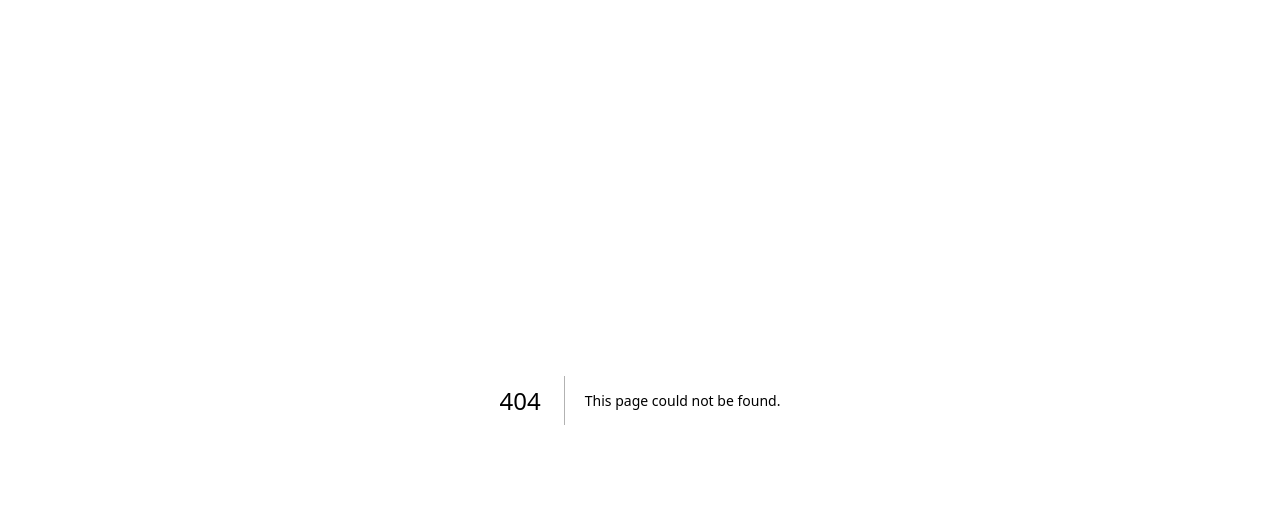
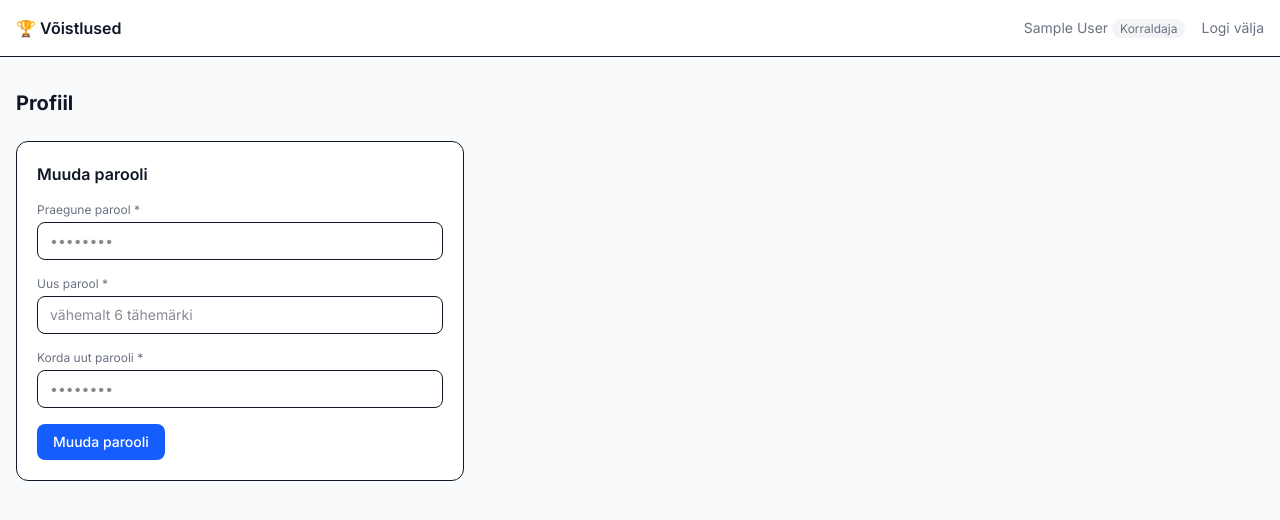
Before and after one commit to SiimVa/tulemuste-haldus, a Next.js app: page /dashboard/profile in a window 1280 px wide. Before the commit this address had no page. Shown: the top 520 px of the page. Built offline with nearby package versions, Linux system fonts and the light colour scheme; no server answers; sample sign-in values are in the browser's storage.

Commit message:
Add password change: self-service profile page + admin reset

```diff
--- a/package.json
+++ b/package.json
@@ -4,9 +4,8 @@
   "private": true,
   "scripts": {
     "dev": "next dev",
-    "build": "prisma generate && next build",
+    "build": "next build",
     "start": "next start",
-    "start:prod": "prisma migrate deploy && next start",
     "lint": "next lint"
   },
   "dependencies": {
--- a/src/app/api/users/[id]/route.ts
+++ b/src/app/api/users/[id]/route.ts
@@ -1,6 +1,23 @@
 import { NextResponse } from "next/server"
 import { auth } from "@/lib/auth"
 import { prisma } from "@/lib/prisma"
+import bcrypt from "bcryptjs"
+
+// Admin: lähtesta teise kasutaja parool
+export async function PATCH(req: Request, { params }: { params: Promise<{ id: string }> }) {
+  const session = await auth()
+  if (session?.user?.role !== "ADMIN") return NextResponse.json({ error: "Forbidden" }, { status: 403 })
+
+  const { id } = await params
+  const { password } = await req.json()
+  if (!password || password.length < 6) {
+    return NextResponse.json({ error: "Parool peab olema vähemalt 6 tähemärki" }, { status: 400 })
+  }
+
+  const passwordHash = await bcrypt.hash(password, 12)
+  await prisma.user.update({ where: { id }, data: { passwordHash } })
+  return NextResponse.json({ ok: true })
+}
 
 export async function DELETE(_req: Request, { params }: { params: Promise<{ id: string }> }) {
   const session = await auth()
--- /dev/null
+++ b/src/app/api/users/me/password/route.ts
@@ -0,0 +1,28 @@
+import { NextResponse } from "next/server"
+import { auth } from "@/lib/auth"
+import { prisma } from "@/lib/prisma"
+import bcrypt from "bcryptjs"
+
+// Oma parooli muutmine (vajab praeguse parooli kinnitust)
+export async function POST(req: Request) {
+  const session = await auth()
+  if (!session?.user?.id) return NextResponse.json({ error: "Unauthorized" }, { status: 401 })
+
+  const { currentPassword, newPassword } = await req.json()
+  if (!currentPassword || !newPassword) {
+    return NextResponse.json({ error: "Kõik väljad on kohustuslikud" }, { status: 400 })
+  }
+  if (newPassword.length < 6) {
+    return NextResponse.json({ error: "Uus parool peab olema vähemalt 6 tähemärki" }, { status: 400 })
+  }
+
+  const user = await prisma.user.findUnique({ where: { id: session.user.id } })
+  if (!user) return NextResponse.json({ error: "Kasutajat ei leitud" }, { status: 404 })
+
+  const valid = await bcrypt.compare(currentPassword, user.passwordHash)
+  if (!valid) return NextResponse.json({ error: "Praegune parool on vale" }, { status: 400 })
+
+  const passwordHash = await bcrypt.hash(newPassword, 12)
+  await prisma.user.update({ where: { id: user.id }, data: { passwordHash } })
+  return NextResponse.json({ ok: true })
+}
--- a/src/app/dashboard/layout.tsx
+++ b/src/app/dashboard/layout.tsx
@@ -20,12 +20,12 @@ export default async function DashboardLayout({ children }: { children: React.Re
                 Kasutajad
               </Link>
             )}
-            <span className="text-sm text-gray-500">
+            <Link href="/dashboard/profile" className="text-sm text-gray-500 hover:text-blue-600">
               {session.user.name}{" "}
               <span className="text-xs bg-gray-100 px-2 py-0.5 rounded-full">
                 {session.user.role === "ADMIN" ? "Admin" : "Korraldaja"}
               </span>
-            </span>
+            </Link>
             <SignOutButton />
           </div>
         </div>
--- /dev/null
+++ b/src/app/dashboard/profile/page.tsx
@@ -0,0 +1,91 @@
+"use client"
+
+import { useState } from "react"
+
+export default function ProfilePage() {
+  const [currentPassword, setCurrentPassword] = useState("")
+  const [newPassword, setNewPassword] = useState("")
+  const [confirmPassword, setConfirmPassword] = useState("")
+  const [saving, setSaving] = useState(false)
+  const [error, setError] = useState("")
+  const [success, setSuccess] = useState(false)
+
+  async function handleSubmit(e: React.FormEvent) {
+    e.preventDefault()
+    setError("")
+    setSuccess(false)
+
+    if (newPassword !== confirmPassword) {
+      setError("Uued paroolid ei kattu")
+      return
+    }
+    if (newPassword.length < 6) {
+      setError("Uus parool peab olema vähemalt 6 tähemärki")
+      return
+    }
+
+    setSaving(true)
+    try {
+      const res = await fetch("/api/users/me/password", {
+        method: "POST",
+        headers: { "Content-Type": "application/json" },
+        body: JSON.stringify({ currentPassword, newPassword }),
+      })
+      const data = await res.json().catch(() => ({}))
+      if (res.ok) {
+        setSuccess(true)
+        setCurrentPassword("")
+        setNewPassword("")
+        setConfirmPassword("")
+      } else {
+        setError(data.error ?? "Viga parooli muutmisel")
+      }
+    } catch {
+      setError("Serveri viga")
+    }
+    setSaving(false)
+  }
+
+  return (
+    <div className="max-w-md">
+      <h1 className="text-xl font-bold text-gray-900 mb-6">Profiil</h1>
+
+      <form onSubmit={handleSubmit} className="bg-white border rounded-xl p-5 space-y-4">
+        <h3 className="font-semibold text-gray-900">Muuda parooli</h3>
+
+        <div>
+          <label className="text-xs text-gray-500 mb-1 block">Praegune parool *</label>
+          <input type="password" required value={currentPassword}
+            onChange={e => setCurrentPassword(e.target.value)}
+            autoComplete="current-password"
+            placeholder="••••••••"
+            className="w-full px-3 py-2 border rounded-lg text-sm focus:outline-none focus:ring-2 focus:ring-blue-500" />
+        </div>
+        <div>
+          <label className="text-xs text-gray-500 mb-1 block">Uus parool *</label>
+          <input type="password" required value={newPassword}
+            onChange={e => setNewPassword(e.target.value)}
+            autoComplete="new-password"
+            placeholder="vähemalt 6 tähemärki"
+            className="w-full px-3 py-2 border rounded-lg text-sm focus:outline-none focus:ring-2 focus:ring-blue-500" />
+        </div>
+        <div>
+          <label className="text-xs text-gray-500 mb-1 block">Korda uut parooli *</label>
+          <input type="password" required value={confirmPassword}
+            onChange={e => setConfirmPassword(e.target.value)}
+            autoComplete="new-password"
+            placeholder="••••••••"
+            className="w-full px-3 py-2 border rounded-lg text-sm focus:outline-none focus:ring-2 focus:ring-blue-500" />
+        </div>
+
+        {error && <p className="text-red-600 text-sm">{error}</p>}
+        {success && <p className="text-green-600 text-sm">✓ Parool muudetud</p>}
+
+        <button type="submit" disabled={saving}
+          className="bg-blue-600 text-white px-4 py-2 rounded-lg text-sm font-medium hover:bg-blue-700 disabled:opacity-50">
+          {saving ? "Salvestan..." : "Muuda parooli"}
+        </button>
+      </form>
+    </div>
+  )
+}
--- a/src/app/dashboard/users/page.tsx
+++ b/src/app/dashboard/users/page.tsx
@@ -52,6 +52,22 @@ export default function UsersPage() {
     if (res.ok) setUsers(users.filter(u => u.id !== id))
   }
 
+  async function resetPassword(id: string, name: string) {
+    const password = prompt(`Uus parool kasutajale "${name}" (vähemalt 6 tähemärki):`)
+    if (!password) return
+    const res = await fetch(`/api/users/${id}`, {
+      method: "PATCH",
+      headers: { "Content-Type": "application/json" },
+      body: JSON.stringify({ password }),
+    })
+    if (res.ok) {
+      alert(`✓ Parool muudetud kasutajale "${name}"`)
+    } else {
+      const data = await res.json().catch(() => ({}))
+      alert(data.error ?? "Viga parooli muutmisel")
+    }
+  }
+
   if (loading) return <div className="text-gray-400 text-sm">Laadin...</div>
 
   return (
@@ -101,12 +117,18 @@ export default function UsersPage() {
               </div>
               <p className="text-xs text-gray-400 mt-0.5">{u.email}</p>
             </div>
-            {u.role !== "ADMIN" && (
-              <button onClick={() => deleteUser(u.id)}
-                className="text-xs text-red-400 hover:text-red-600 px-2 py-1.5">
-                Kustuta
+            <div className="flex items-center gap-1">
+              <button onClick={() => resetPassword(u.id, u.name)}
+                className="text-xs text-gray-400 hover:text-blue-600 px-2 py-1.5">
+                Muuda parooli
               </button>
-            )}
+              {u.role !== "ADMIN" && (
+                <button onClick={() => deleteUser(u.id)}
+                  className="text-xs text-red-400 hover:text-red-600 px-2 py-1.5">
+                  Kustuta
+                </button>
+              )}
+            </div>
           </div>
         ))}
       </div>
```
